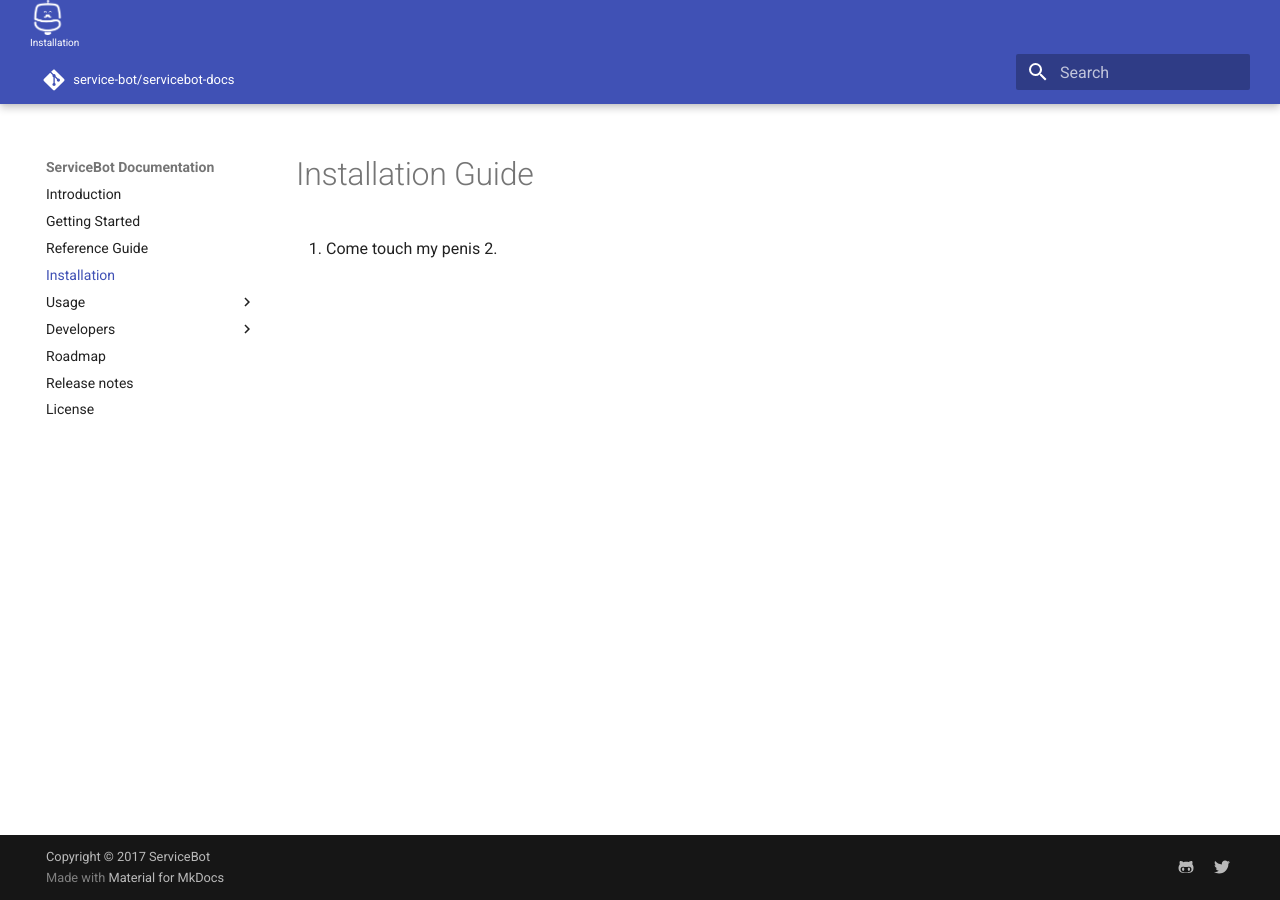
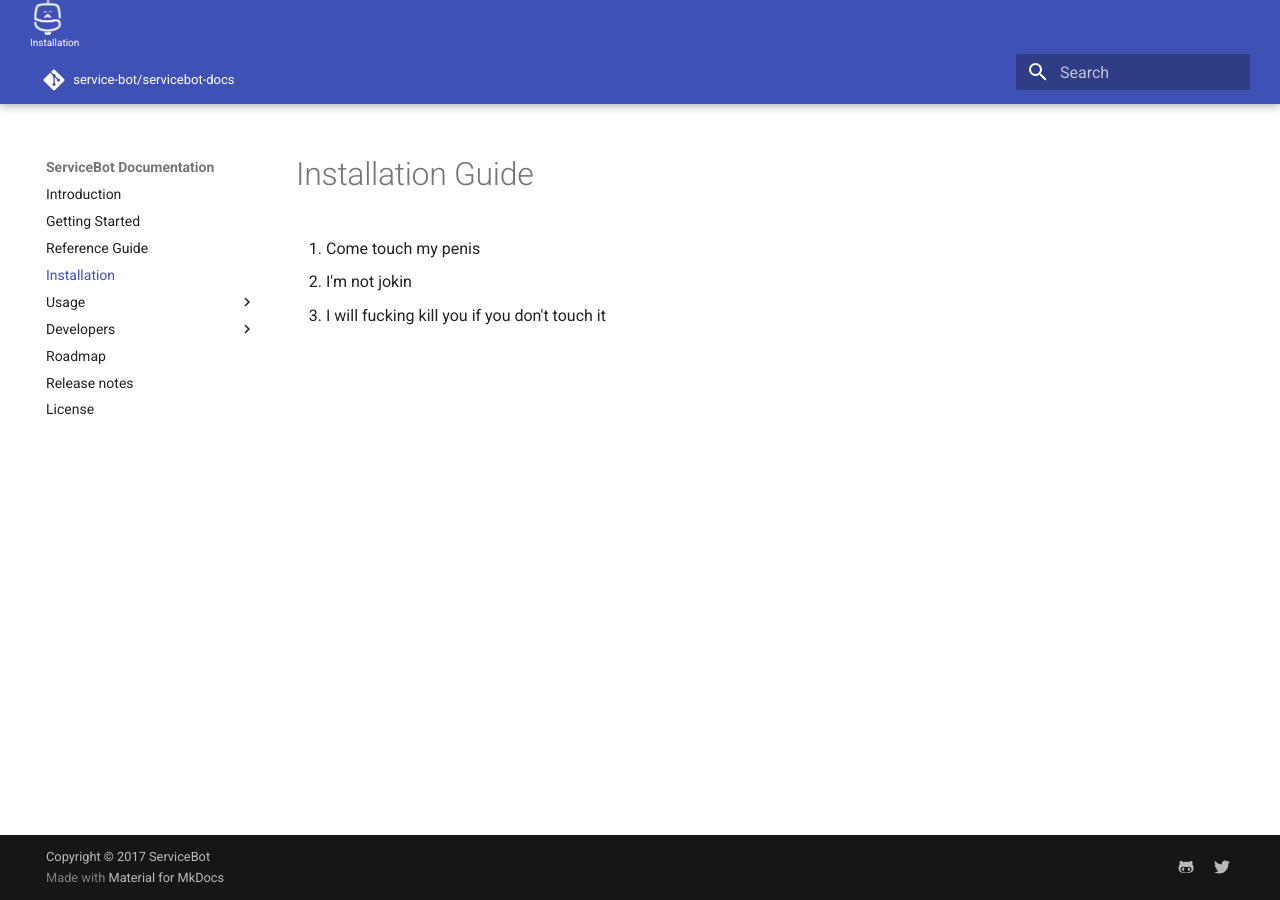
Before and after one commit to service-bot/servicebot-docs, an MkDocs documentation site: the page built from docs/install.md, in a window 1280 px wide. Built offline with MkDocs 1.6.1 and Material for MkDocs 9.7.7, drawn with Linux system fonts in a browser that asks for light colours; comment, search, counter and statistics services are not loaded; old or Windows-style settings are respelled for this version of MkDocs.

Commit message:
added more penis stuff

```diff
--- a/docs/install.md
+++ b/docs/install.md
@@ -1,3 +1,4 @@
 # Installation Guide
 1. Come touch my penis
-2.
+2. I'm not jokin
+3. I will fucking kill you if you don't touch it
```
